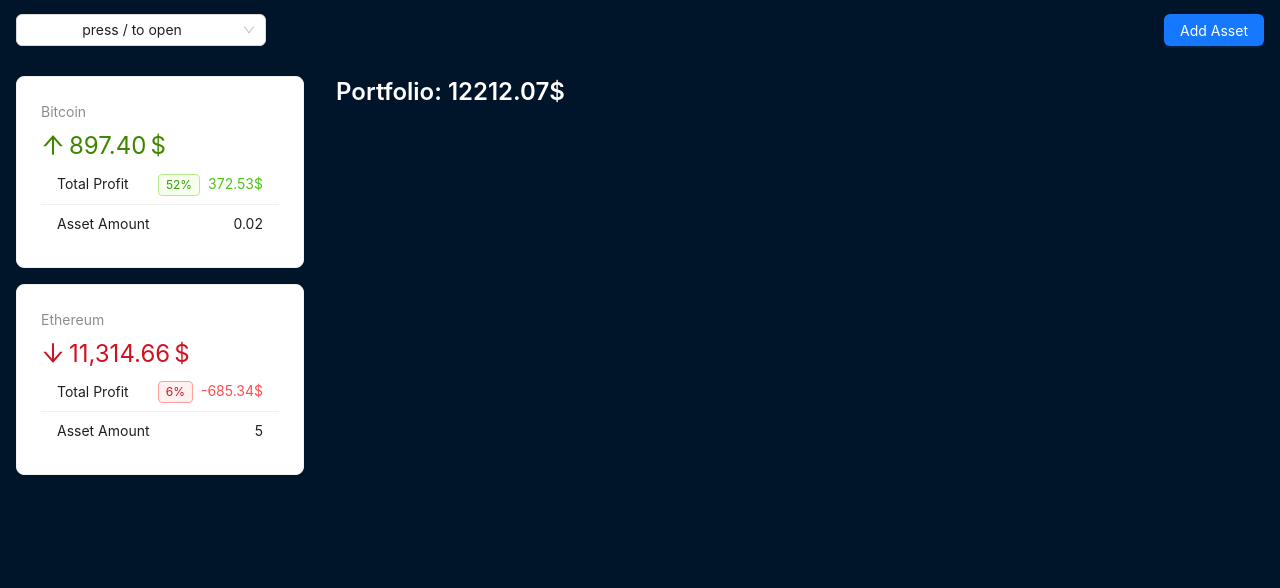
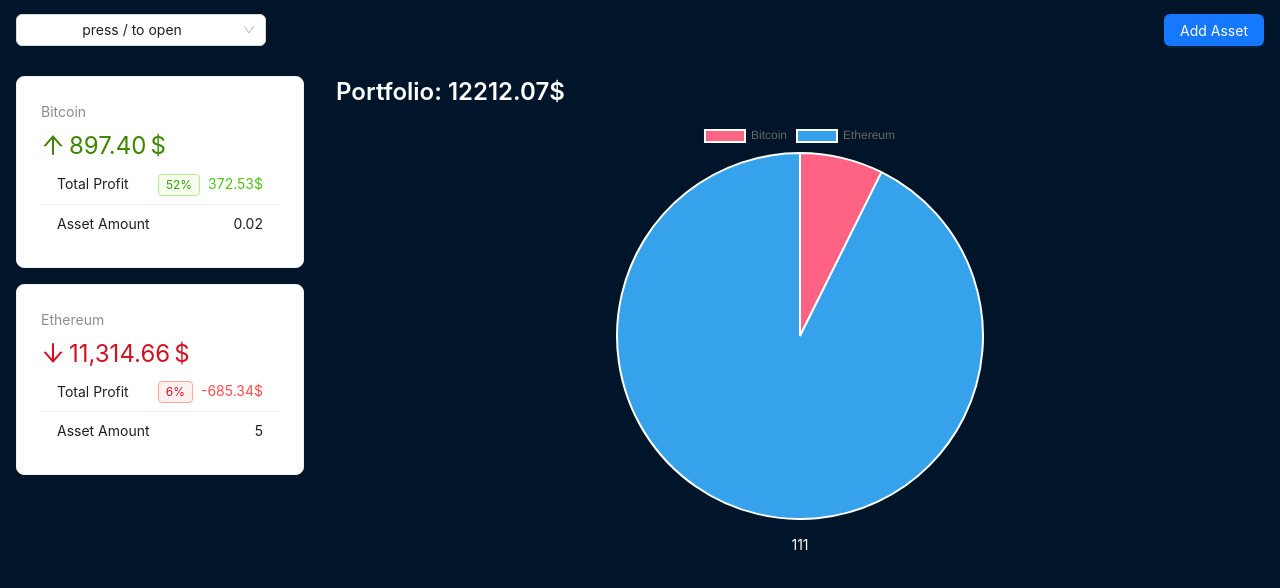
Before and after one commit to Ryazan8/react-crypto-app, a React (Vite) app: page / in a window 1280 px wide. Shown: the top 588 px of the page. Built offline with nearby package versions, Linux system fonts and the light colour scheme.

Commit message:
Реализовал графики с react-chartjs-2

```diff
--- a/package.json
+++ b/package.json
@@ -12,6 +12,7 @@
   "dependencies": {
     "antd": "^5.22.7",
     "react": "^18.2.0",
+    "react-chartjs-2": "^5.3.0",
     "react-dom": "^18.2.0"
   },
   "devDependencies": {
--- /dev/null
+++ b/src/components/AssetsTable.jsx
@@ -0,0 +1,5 @@
+export default function AssetsTable() {
+  return (
+      <div>111</div>
+  )
+}
--- /dev/null
+++ b/src/components/PortfolioChart.jsx
@@ -0,0 +1,34 @@
+import {Chart as ChartJS, ArcElement, Tooltip, Legend} from 'chart.js';
+import {Pie} from 'react-chartjs-2';
+import {useCrypto} from "../context/crypto-context.jsx";
+
+ChartJS.register(ArcElement, Tooltip, Legend);
+
+
+export default function PortfolioChart() {
+  const {assets} = useCrypto()
+
+  const data = {
+    labels: assets.map((a) => a.name),
+    datasets: [
+      {
+        label: '$',
+        data: assets.map((a) => a.totalAmount),
+        backgroundColor: [
+          'rgba(255, 99, 132, 1)',
+          'rgba(54, 162, 235, 1)',
+          'rgba(255, 206, 86, 1)',
+          'rgba(75, 192, 192, 1)',
+          'rgba(153, 102, 255, 1)',
+          'rgba(255, 159, 64, 1)',
+        ],
+      },
+    ],
+  };
+
+  return (
+      <div style={{display: 'flex', marginBottom: '1rem', justifyContent: 'center', height: '400px'}}>
+        <Pie data={data}/>
+      </div>
+  )
+}
--- a/src/components/layout/AppContent.jsx
+++ b/src/components/layout/AppContent.jsx
@@ -1,5 +1,7 @@
 import {Layout, Typography} from "antd";
 import {useCrypto} from "../../context/crypto-context.jsx";
+import PortfolioChart from "../PortfolioChart.jsx";
+import AssetsTable from "../AssetsTable.jsx";
 
 const contentStyle = {
   textAlign: 'center',
@@ -26,6 +28,8 @@
               .reduce((acc, v) => (acc += v), 0).toFixed(2)}
           $
         </Typography.Title>
+        <PortfolioChart />
+        <AssetsTable />
       </Layout.Content>
   )
 }
--- a/src/context/crypto-context.jsx
+++ b/src/context/crypto-context.jsx
@@ -21,6 +21,7 @@
         growPercent: percentDifference(asset.price, coin.price),
         totalAmount: asset.amount * coin.price,
         totalProfit: asset.amount * coin.price - asset.amount * asset.price,
+        name: coin.name,
         ...asset,
       }
     })
```
Also changed, not shown: 1 other file (tests, documents, lock files or other folders).
